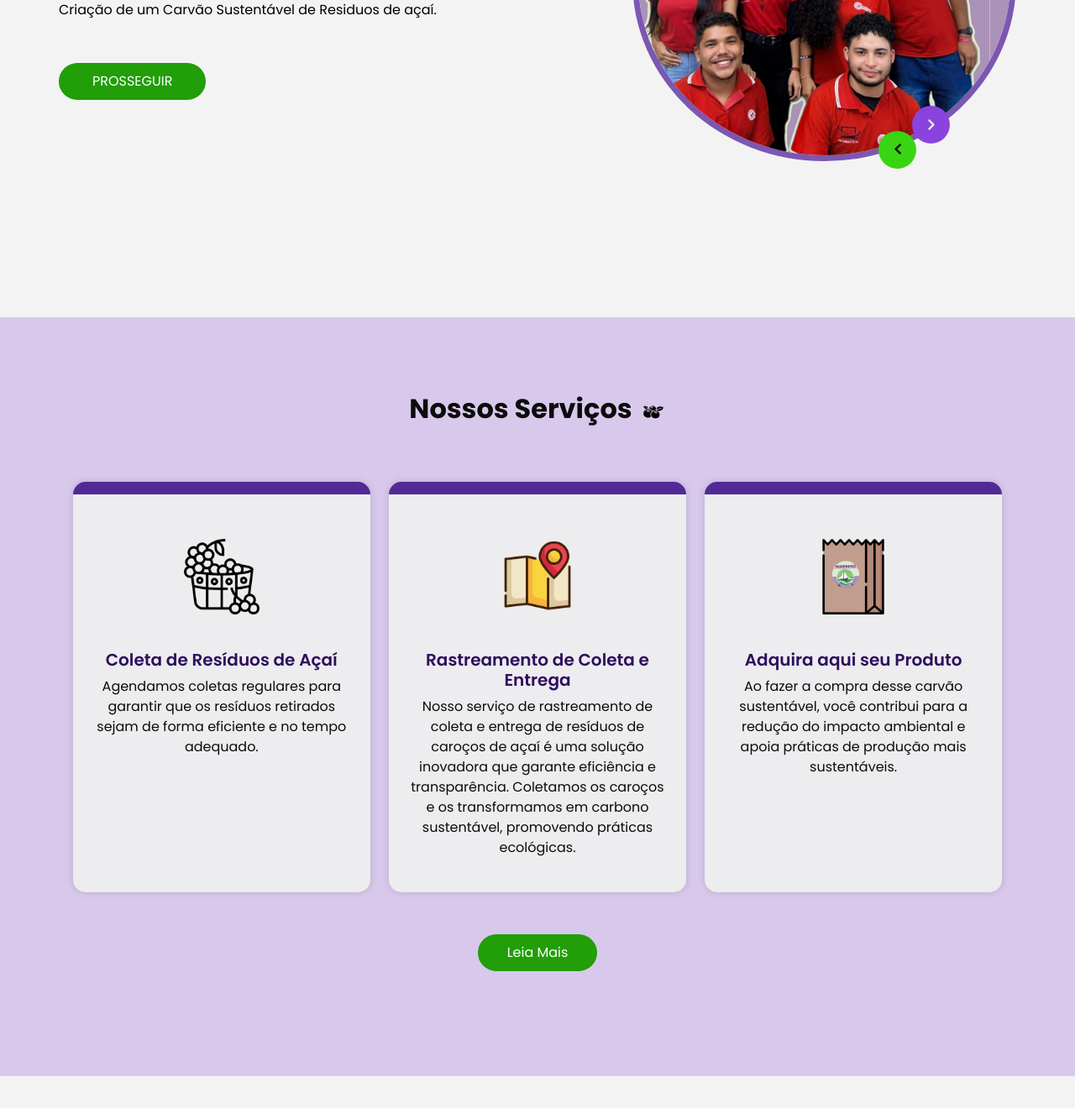
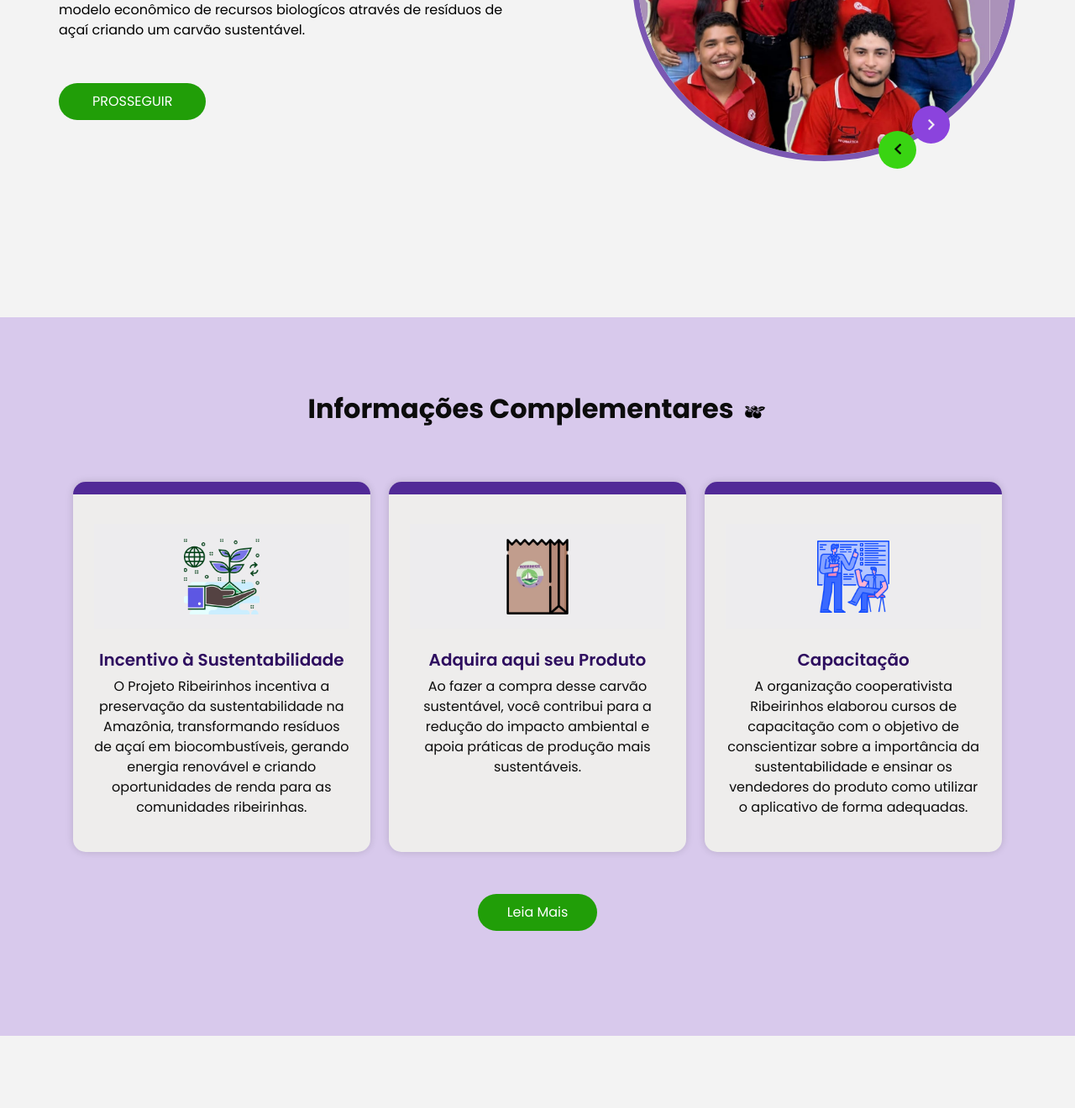
Before and after one commit to Ribeirinhos/CarvaoSustentavel, a plain HTML site: page index.html in a window 1280 px wide. Shown: the part 406-1726 px from the top of the page at 84% size. Drawn offline with nearby package versions, Linux system fonts and the light colour scheme.

Commit message:
CarvaoSustentavel

```diff
--- a/css/style.css
+++ b/css/style.css
@@ -329,7 +329,7 @@ a:focus {
   overflow: hidden;
   -webkit-transition: all .1s;
   transition: all .1s;
-  background-color:rgb(237, 236, 238);
+  background-color:rgb(238, 237, 236);
 }
 
 .service_section .service_container .box .img-box {
@@ -460,10 +460,10 @@ a:focus {
 }
 
 .blog_section .box {
-  margin-top: 55px;
+  margin-top: 20px;
   background-color: #ffffff;
-  -webkit-box-shadow: 0 0 10px 0 rgba(0, 0, 0, 0.15);
-          box-shadow: 0 0 10px 0 rgba(0, 0, 0, 0.15);
+  -webkit-box-shadow: 0 0 100px 0 rgba(0, 0, 0, 0.15);
+          box-shadow: 0 0 100px 0 rgba(0, 0, 0, 0.15);
 }
 
 .blog_section .box .img-box {
--- a/index.html
+++ b/index.html
@@ -57,7 +57,7 @@
                   <a class="nav-link" href=> Sobre Nós</a>
                 </li>
                 <li class="nav-item">
-                  <a class="nav-link" href=> Serviços </a>
+                  <a class="nav-link" href=> Informações </a>
                 </li>
                 <li class="nav-item">
                   <a class="nav-link" href=> Blog </a>
@@ -81,7 +81,7 @@
               <h1>
                 Venha fazer parte da sustentabilidade conosco.
               </h1>
-              <p> Criação de um Carvão Sustentável de Residuos de açaí.
+              <p> Nosso objetivo é buscar um ambiente mais sustentavél com um modelo econômico de recursos biologícos através de resíduos de açaí criando um carvão sustentável.
                              </p>
               <a href="" class="">
                 PROSSEGUIR
@@ -131,7 +131,7 @@
     <div class="container">
       <div class="heading_container">
         <h2>
-          Nossos Serviços
+          Informações Complementares
         </h2>
         <img src="images/plug.png" alt="">
       </div>
@@ -139,31 +139,19 @@
       <div class="service_container">
         <div class="box">
           <div class="img-box">
-            <img src="images/s1.png" class="img1" alt="">
+            <img src="images/save.png" class="img1" alt="">
           </div>
           <div class="detail-box">
             <h5>
-              Coleta de Resíduos de Açaí
+              Incentivo à Sustentabilidade
             </h5>
             <p>
-               Agendamos coletas regulares para garantir que os resíduos retirados sejam de forma eficiente e no tempo adequado.
-            </p>
+
+              O Projeto Ribeirinhos incentiva a preservação da sustentabilidade na Amazônia, transformando resíduos de açaí em biocombustíveis, gerando energia renovável e criando oportunidades de renda para as comunidades ribeirinhas.
+
           </div>
         </div>
         <div class="box active">
-          <div class="img-box">
-            <img src="images/s2.png" class="img1" alt="">
-          </div>
-          <div class="detail-box">
-            <h5>
-              Rastreamento de Coleta e Entrega
-            </h5>
-            <p>
-              Nosso serviço de rastreamento de coleta e entrega de resíduos de caroços de açaí é uma solução inovadora que garante eficiência e transparência. Coletamos os caroços e os transformamos em carbono sustentável, promovendo práticas ecológicas.
-            </p>
-          </div>
-        </div>
-        <div class="box">
           <div class="img-box">
             <img src="images/s3.png" class="img1" alt="">
           </div>
@@ -173,6 +161,20 @@
             </h5>
             <p>
               Ao fazer a compra desse carvão sustentável, você contribui para a redução do impacto ambiental e apoia práticas de produção mais sustentáveis.
+            </p>
+          </div>
+        </div>
+        <div class="box">
+          <div class="img-box">
+            <img src="images/cap.png" class="img1" alt="">
+          </div>
+          <div class="detail-box">
+            <h5>
+              Capacitação
+            </h5>
+            <p>
+              A organização cooperativista Ribeirinhos elaborou cursos de capacitação com o objetivo de conscientizar sobre a importância da sustentabilidade e ensinar os vendedores do produto como utilizar o aplicativo de forma adequadas.
+
             </p>
           </div>
         </div>
@@ -211,7 +213,7 @@ Nosso projeto está concentrado em: melhorar o descarte de resíduos de caroços
         <div class="col-md-6">
           <div class="img_container">
             <div class="img-box b1">
-              <img src="images/about-img1.jpeg" alt="150%" />
+              <img src="images/about-img1.jpeg" alt="logo" />
           </div>
 
         </div>
@@ -246,7 +248,7 @@ Nosso projeto está concentrado em: melhorar o descarte de resíduos de caroços
                 Venha fazer parte dessa bioeconomia
               </h5>
               <p>
-                A empresa Ribeirinhos visa incentivar a coleta sustentável e adequada do caroço do açaí para produzir o Carvão em  produto bioeconomico e ajudando a promover uma economia circular.
+                A organização cooperativa Ribeirinhos visa incentivar a coleta sustentável e adequada do caroço do açaí para produzir o Carvão em  produto bioeconomico e ajudando a promover uma economia circular.
               </p>
             </div>
           </div>
@@ -258,7 +260,7 @@ Nosso projeto está concentrado em: melhorar o descarte de resíduos de caroços
             </div>
             <div class="detail-box">
               <h5>
-                Conheça a tranformação do nosso produto
+                Conheça a tranformação do produto
               </h5>
               <p>
                 Primeiramente, é necessário realizar a coleta e a lavagem dos caroços de açaí. Em seguida, procede-se ao processo de queima para transformá-los em Carvão Sustentável.
```
Also changed, not shown: images/cap.png (added), images/save.png (added), images/sus.png (added).
